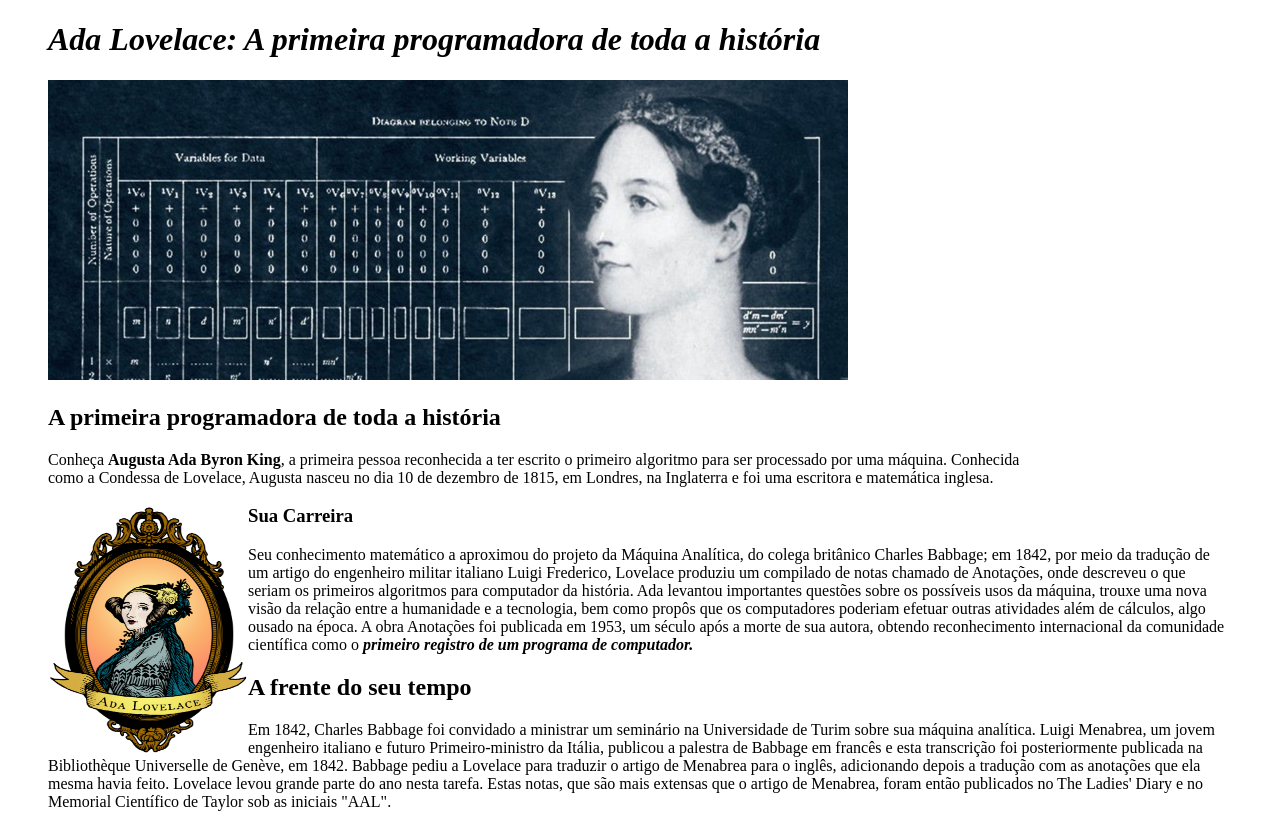
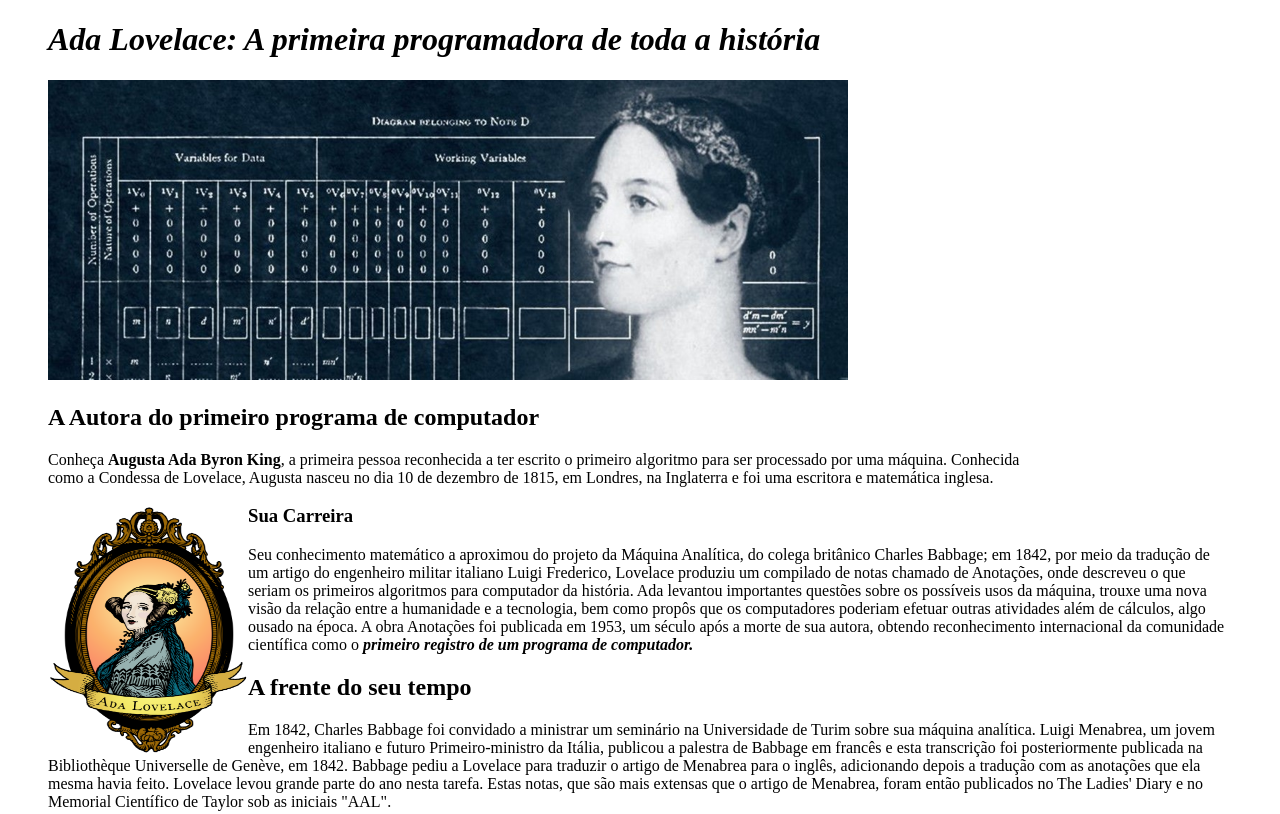
Before and after one commit to Loretto-dev/AdaLovelace, a plain HTML site: page index.html in a window 1280 px wide. Shown: the top 814 px of the page. Drawn offline with Linux system fonts and the light colour scheme; files whose address does not match are found by name.

Commit message:
Alteração do título e subtitulo

```diff
--- a/index.html
+++ b/index.html
@@ -17,7 +17,7 @@
     <main>
         <section>
             <blockquote>
-            <h2>A primeira programadora de toda a história</h2>
+            <h2>A Autora do primeiro programa de computador</h2>
 
                 <p>
                     Conheça <strong>Augusta Ada Byron King</strong>, a primeira pessoa reconhecida a ter
```
